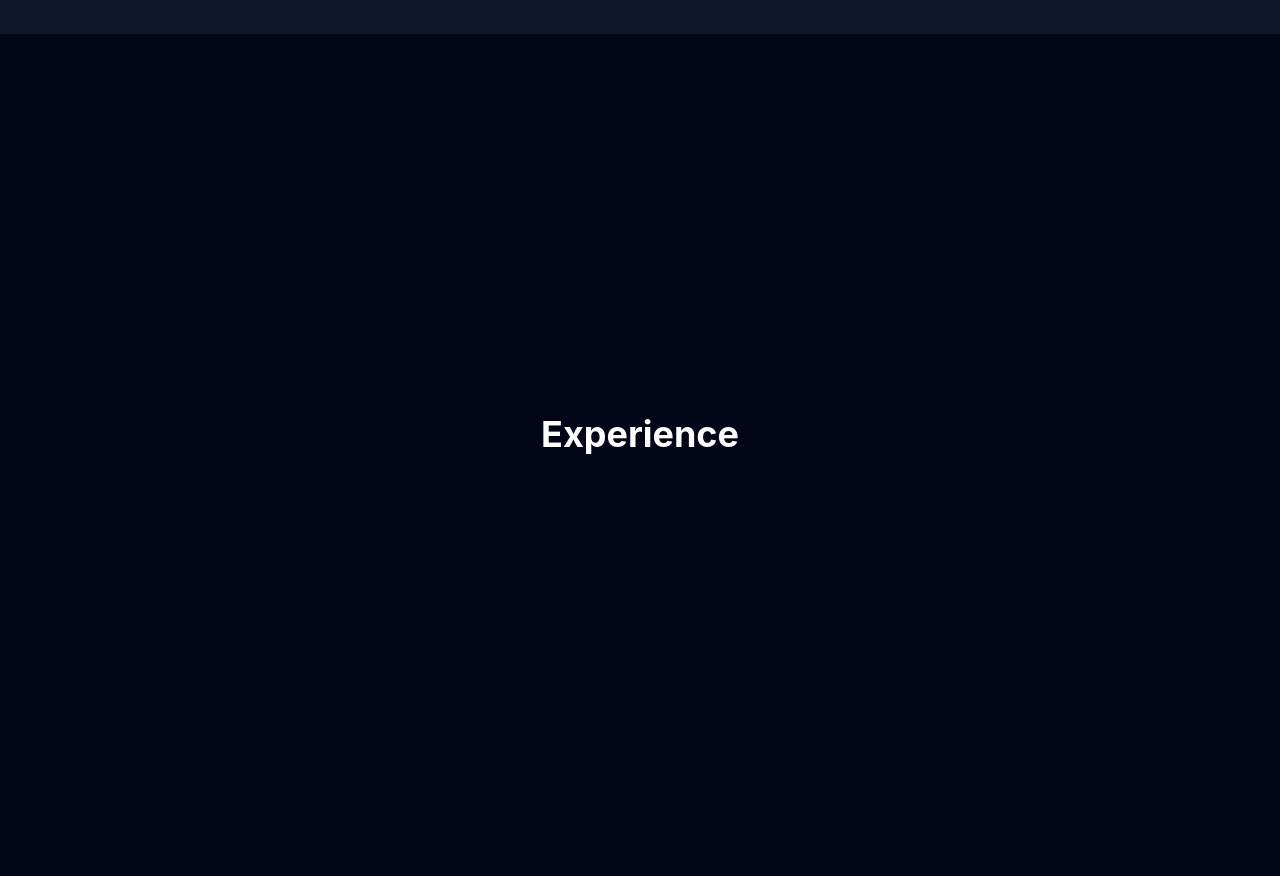
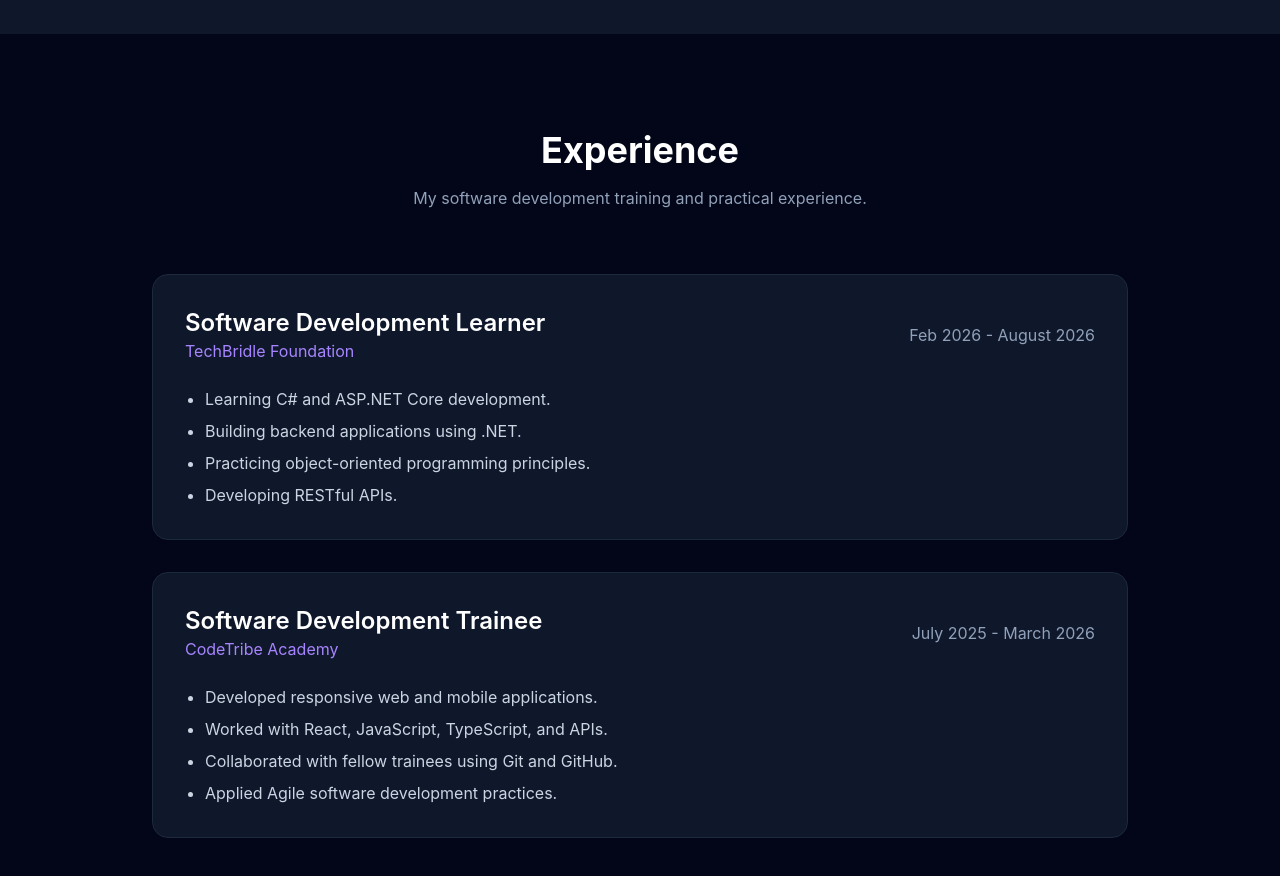
Before and after one commit to Ndima-karabo17/Ndima-portfolio, a React (Vite) app: page / in a window 1280 px wide. Shown: the part 3360-4236 px from the top of the page. Built offline with nearby package versions, Linux system fonts and the light colour scheme.

Commit message:
feat: add experience timeline section

```diff
--- /dev/null
+++ b/src/data/experience.ts
@@ -0,0 +1,29 @@
+import type { Experience } from "../types/experience";
+
+export const experiences: Experience[] = [
+
+  {
+    id: 1,
+    role: "Software Development Learner",
+    company: "TechBridle Foundation",
+    period: "Feb 2026 - August 2026",
+    description: [
+      "Learning C# and ASP.NET Core development.",
+      "Building backend applications using .NET.",
+      "Practicing object-oriented programming principles.",
+      "Developing RESTful APIs.",
+    ],
+  },
+  {
+    id: 2,
+    role: "Software Development Trainee",
+    company: "CodeTribe Academy",
+    period: "July 2025 - March 2026",
+    description: [
+      "Developed responsive web and mobile applications.",
+      "Worked with React, JavaScript, TypeScript, and APIs.",
+      "Collaborated with fellow trainees using Git and GitHub.",
+      "Applied Agile software development practices.",
+    ],
+  },
+];
--- a/src/sections/Experience.tsx
+++ b/src/sections/Experience.tsx
@@ -1,10 +1,53 @@
+import { experiences } from "../data/experience";
+
 const Experience = () => {
   return (
     <section
       id="experience"
-      className="min-h-screen flex items-center justify-center"
+      className="bg-slate-950 py-24 text-white"
     >
-      <h2 className="text-4xl font-bold">Experience</h2>
+      <div className="mx-auto max-w-5xl px-6">
+        <div className="mb-16 text-center">
+          <h2 className="text-4xl font-bold">
+            Experience
+          </h2>
+
+          <p className="mt-4 text-slate-400">
+            My software development training and practical experience.
+          </p>
+        </div>
+
+        <div className="space-y-8">
+          {experiences.map((experience) => (
+            <div
+              key={experience.id}
+              className="rounded-2xl border border-slate-800 bg-slate-900 p-8"
+            >
+              <div className="flex flex-col justify-between gap-2 md:flex-row md:items-center">
+                <div>
+                  <h3 className="text-2xl font-semibold">
+                    {experience.role}
+                  </h3>
+
+                  <p className="text-violet-400">
+                    {experience.company}
+                  </p>
+                </div>
+
+                <span className="text-slate-400">
+                  {experience.period}
+                </span>
+              </div>
+
+              <ul className="mt-6 list-disc space-y-2 pl-5 text-slate-300">
+                {experience.description.map((item) => (
+                  <li key={item}>{item}</li>
+                ))}
+              </ul>
+            </div>
+          ))}
+        </div>
+      </div>
     </section>
   );
 };
--- /dev/null
+++ b/src/types/experience.ts
@@ -0,0 +1,7 @@
+export interface Experience {
+  id: number;
+  role: string;
+  company: string;
+  period: string;
+  description: string[];
+}
```
